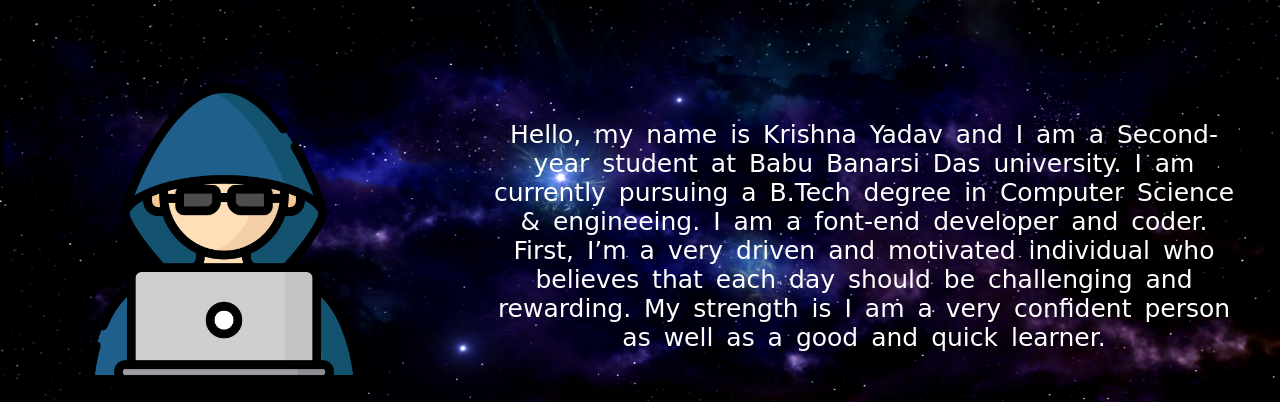
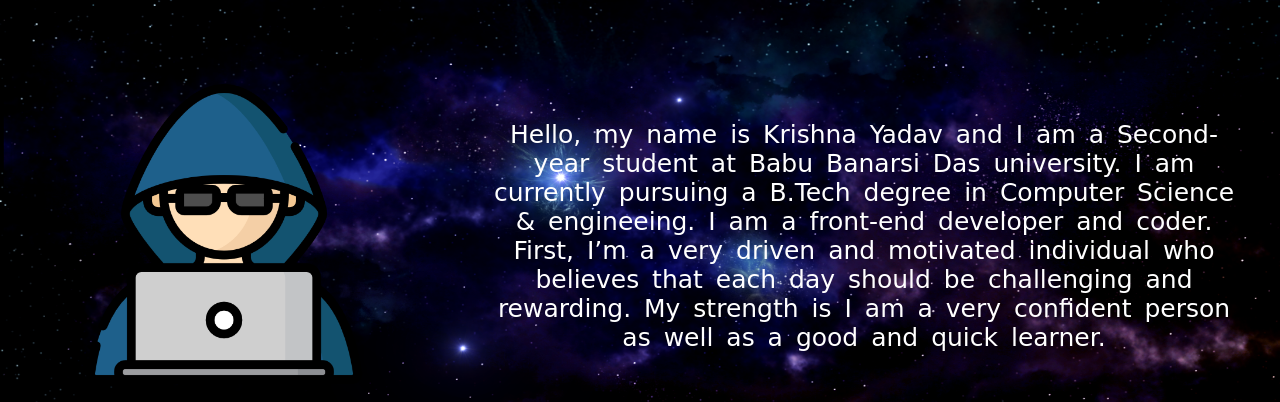
Before and after one commit to krishna0136221m/portfolio.github.io, a plain HTML site: page index.html in a window 1280 px wide. Shown: the part 1060-1462 px from the top of the page. Drawn offline with Linux system fonts and the light colour scheme.

Commit message:
Update index.html

```diff
--- a/index.html
+++ b/index.html
@@ -49,7 +49,7 @@
          <div class="page-2-section2">
               <div class="animation2">
               <p class="para-page2">Hello, my name is Krishna Yadav and I am a Second-year student at Babu Banarsi Das university.
-                  I am currently pursuing a B.Tech degree in Computer Science & engineeing. I am a font-end developer and coder.
+                  I am currently pursuing a B.Tech degree in Computer Science & engineeing. I am a front-end developer and coder.
                   First, I’m a very driven and motivated individual who believes that each day should be challenging and rewarding.
                   My strength is I am a very confident person as well as a good and quick learner.
               </p>
```
